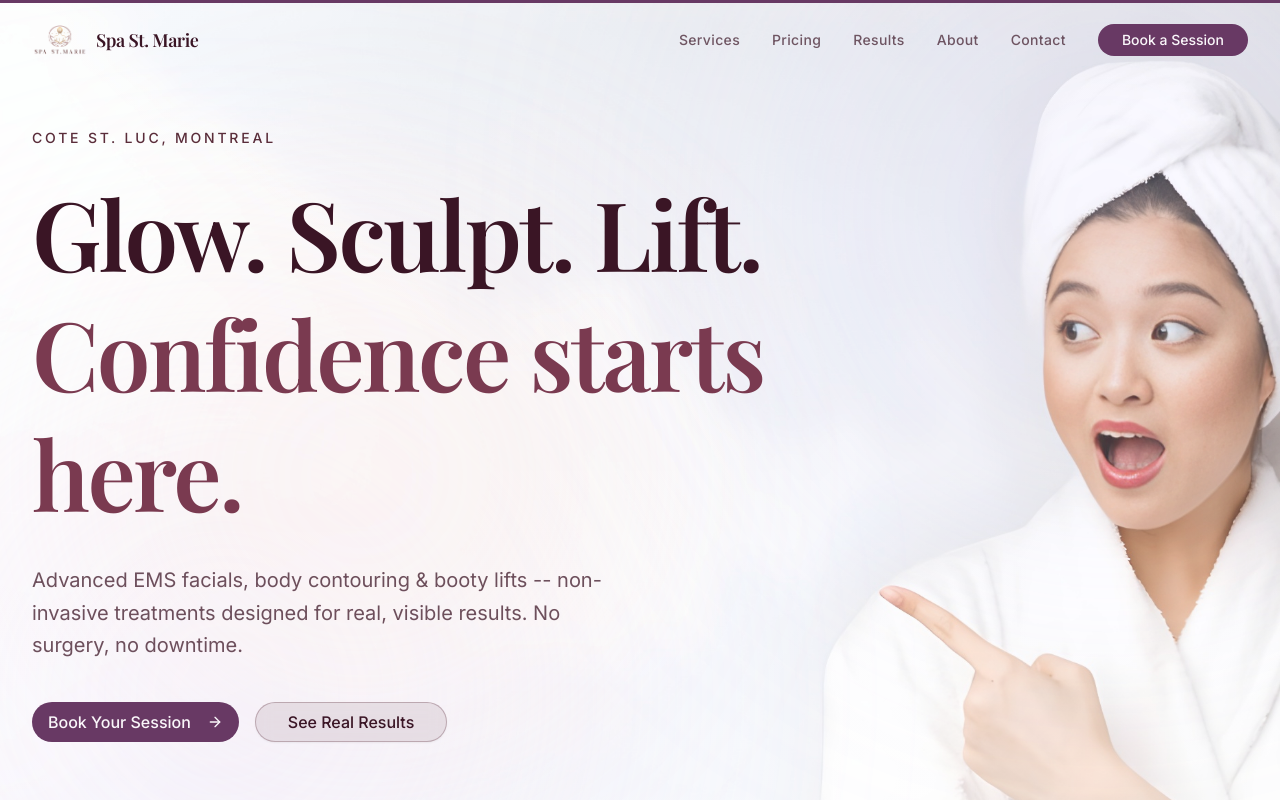
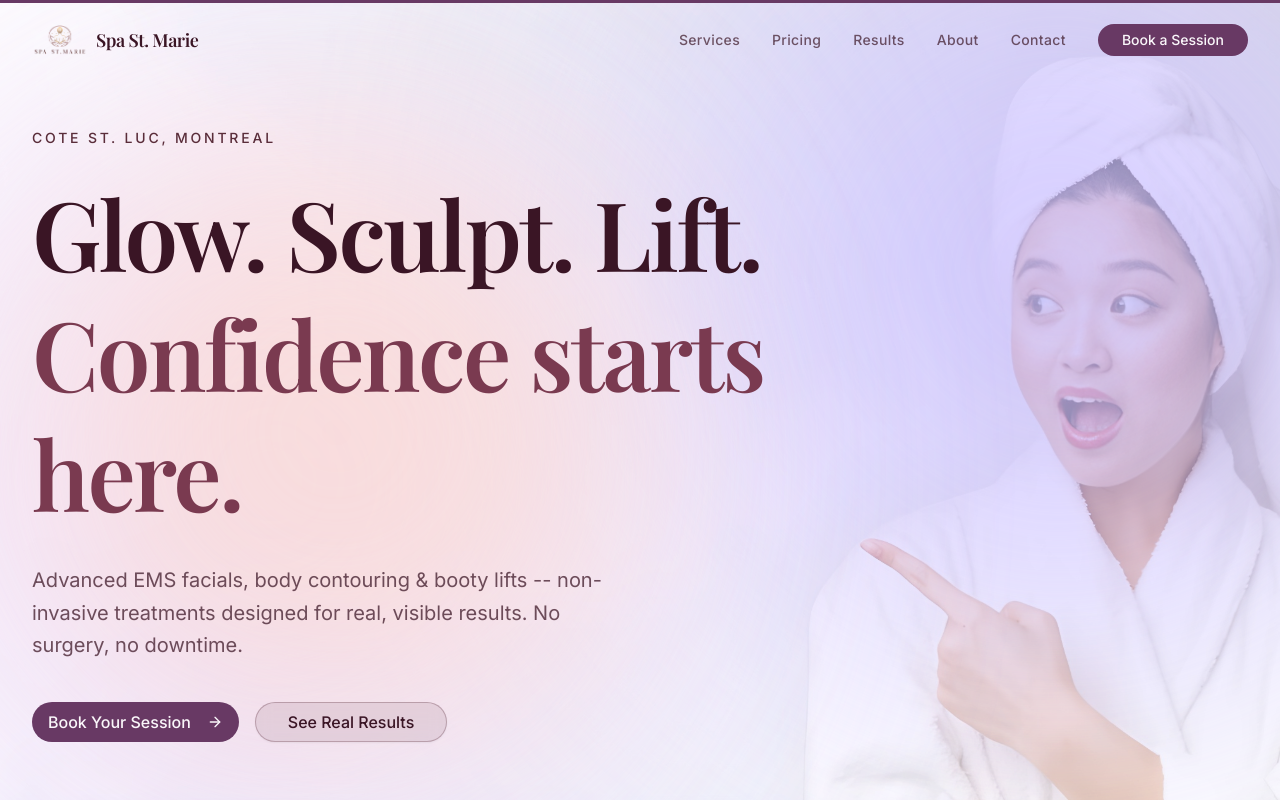
Before and after one commit to d4ddydna/St.Marie-spa, a Next.js app: page / in a window 1280 px wide. Shown: the top 800 px of the page. Built offline with nearby package versions, Linux system fonts and the light colour scheme; a web font is replaced by a local one.

Commit message:
Fix: Make hero background fixed and intensify ethereal color glows

```diff
--- a/components/spa/hero-section.tsx
+++ b/components/spa/hero-section.tsx
@@ -19,8 +19,8 @@ export function HeroSection() {
 
   return (
     <section ref={ref} className="relative flex min-h-screen items-center overflow-hidden">
-      {/* Background Image with Parallax */}
-      <motion.div className="absolute inset-0 z-0" style={{ y }}>
+      {/* Fixed Background Image (No Scroll) */}
+      <div className="absolute inset-0 z-0 h-screen w-full">
         <Image
           src="/BGHERO.jpeg"
           alt="Spa St. Marie floral background"
@@ -29,35 +29,35 @@ export function HeroSection() {
           priority
           sizes="100vw"
         />
-        <div className="absolute inset-0 bg-gradient-to-b from-white/20 via-white/10 to-white/40" />
+        <div className="absolute inset-0 bg-white/20" />
 
-        {/* Ethereal Ambient Glows (Inspired by reference) */}
+        {/* Intense Ambient Glows (Inspired by reference) */}
         <motion.div
           animate={{
-            opacity: [0.3, 0.5, 0.3],
+            opacity: [0.6, 0.8, 0.6],
             scale: [1, 1.2, 1],
           }}
-          transition={{ duration: 12, repeat: Infinity, ease: "easeInOut" }}
-          className="absolute -top-[10%] -right-[10%] h-[600px] w-[600px] rounded-full bg-[#d8d1ff]/40 blur-[130px]"
+          transition={{ duration: 10, repeat: Infinity, ease: "easeInOut" }}
+          className="absolute -top-[10%] -right-[10%] h-[700px] w-[700px] rounded-full bg-[#c7bcff] opacity-70 blur-[130px]"
+        />
+        <motion.div
+          animate={{
+            opacity: [0.5, 0.7, 0.5],
+            scale: [1.2, 1, 1.2],
+          }}
+          transition={{ duration: 12, repeat: Infinity, ease: "easeInOut", delay: 2 }}
+          className="absolute -bottom-[10%] -left-[10%] h-[800px] w-[800px] rounded-full bg-[#e9d5ff] opacity-60 blur-[140px]"
         />
         <motion.div
           animate={{
             opacity: [0.4, 0.6, 0.4],
-            scale: [1.2, 1, 1.2],
+            x: [0, 40, 0],
+            y: [0, -30, 0]
           }}
-          transition={{ duration: 15, repeat: Infinity, ease: "easeInOut", delay: 2 }}
-          className="absolute -bottom-[20%] -left-[10%] h-[700px] w-[700px] rounded-full bg-[#f3e8ff]/50 blur-[140px]"
+          transition={{ duration: 15, repeat: Infinity, ease: "easeInOut", delay: 1 }}
+          className="absolute left-[0%] top-[20%] h-[600px] w-[600px] rounded-full bg-[#ffd8c4] opacity-50 blur-[120px]"
         />
-        <motion.div
-          animate={{
-            opacity: [0.3, 0.5, 0.3],
-            x: [0, 30, 0],
-            y: [0, -20, 0]
-          }}
-          transition={{ duration: 18, repeat: Infinity, ease: "easeInOut", delay: 1 }}
-          className="absolute left-[5%] top-[25%] h-[550px] w-[550px] rounded-full bg-[#ffdfcf]/40 blur-[120px]"
-        />
-      </motion.div>
+      </div>
 
       {/* Content */}
       <motion.div
```
Also changed, not shown: 1 other file (tests, documents, lock files or other folders).
